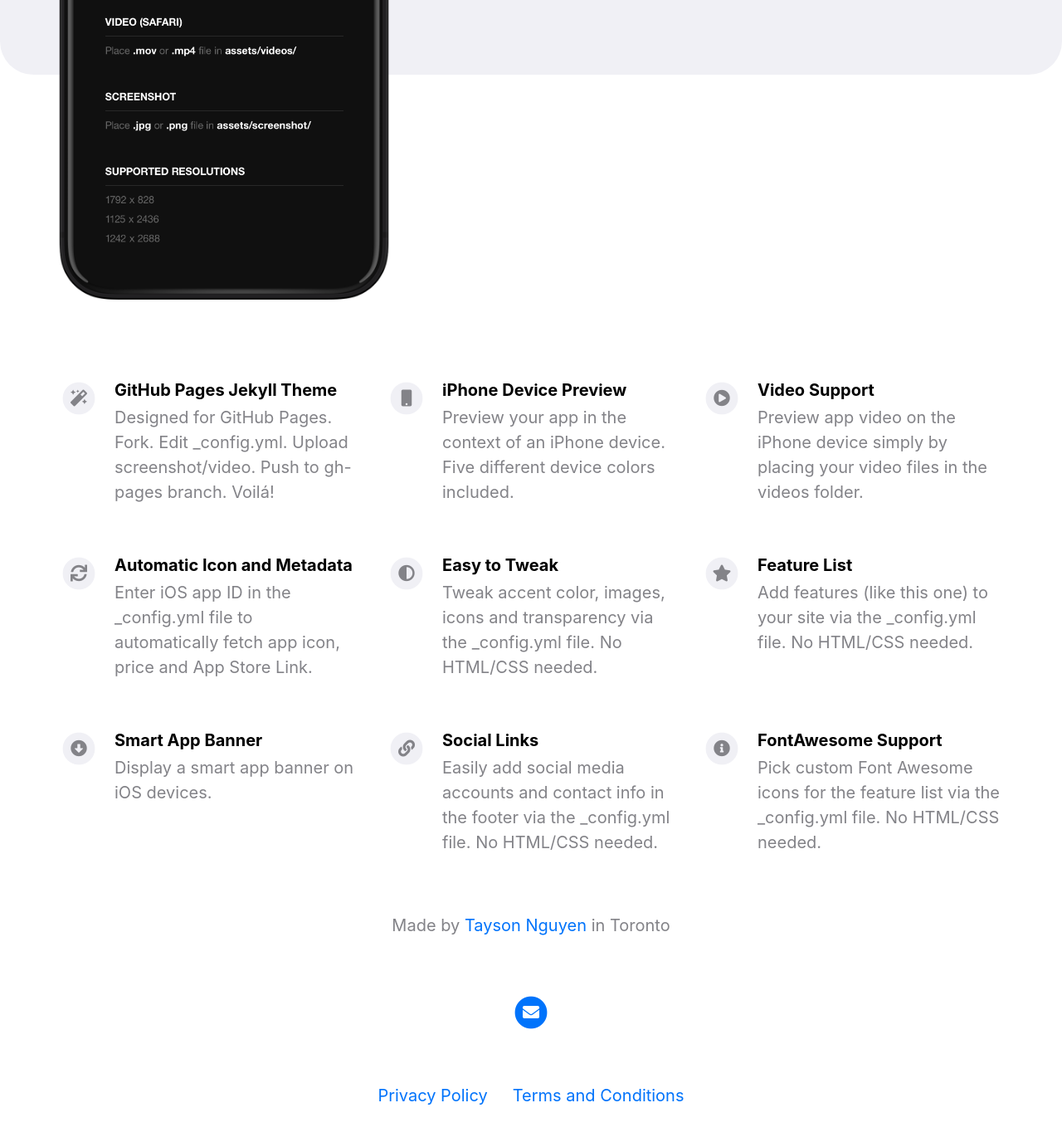
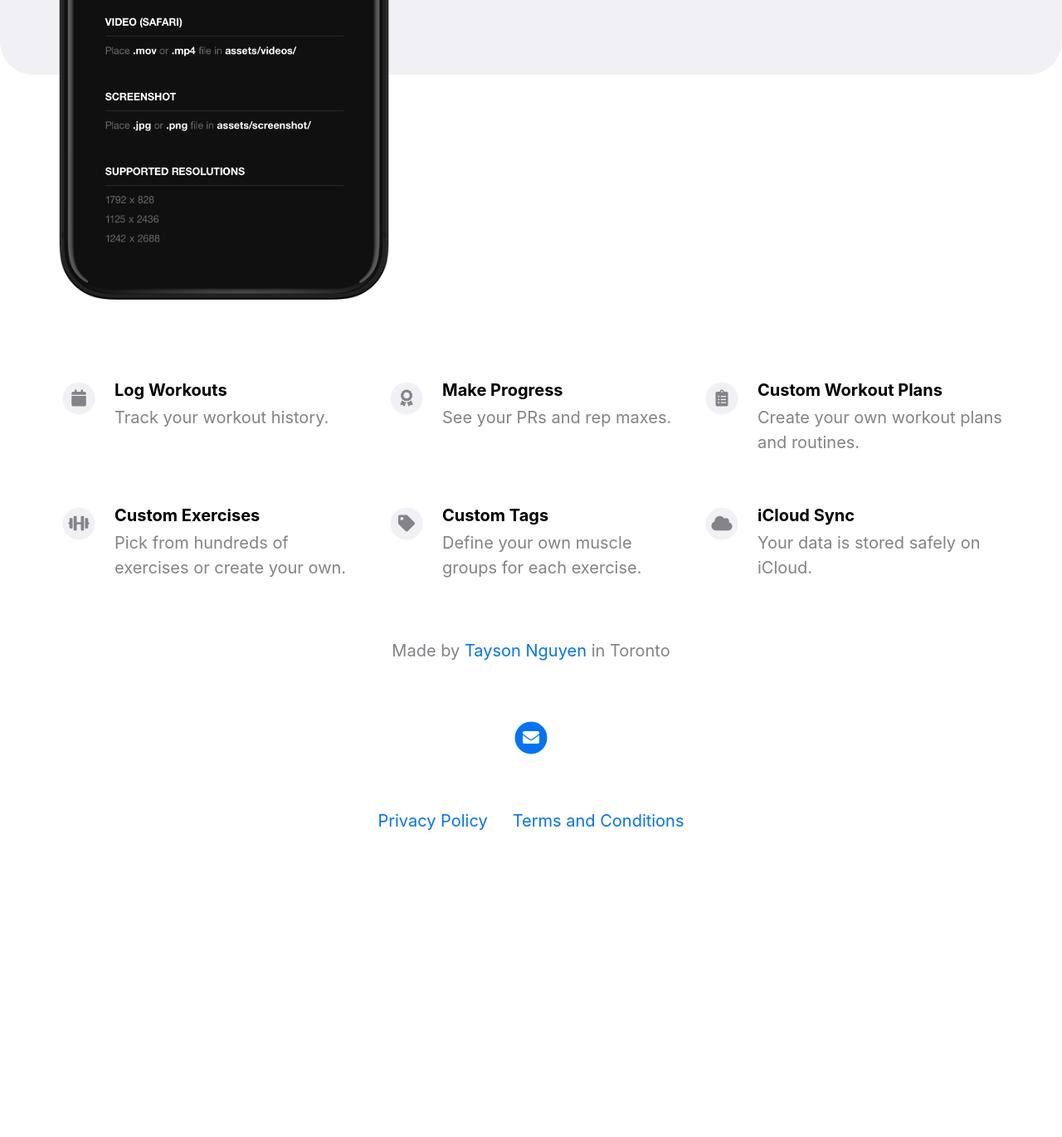
Before and after one commit to tayson/buffbuddha.com, a Jekyll site: the page built from index.html, in a window 1280 px wide and 1400 px high, scrolled down 624 px. Shown: the top 1370 px of the window at 83% size. Built offline with Jekyll 4.4.1, drawn with Linux system fonts in a browser that asks for light colours; nearby versions of some CDN libraries; after the commit the page ends 1693 px from its top, so only the background shows below that; some of the changed text lies outside the part shown.

Commit message:
update config

```diff
--- a/_config.yml
+++ b/_config.yml
@@ -13,7 +13,7 @@ presskit_download_link                    :
 app_icon                                  : assets/appicon.png                        # Automatically populates if not set and if iOS app ID is set.  Otherwise enter path to icon file manually.
 app_name                                  : Buff Buddha                               # Automatically populates if not set and if iOS app ID is set.  Otherwise enter manually.
 app_price                                 : Free                                      # Automatically populates if not set and if iOS app ID is set.  Otherwise enter manually.
-app_description                           : Write a short tagline for your app.
+app_description                           : Workout Tracker
 
 enable_smart_app_banner                   : true                                      # Set to true to show a smart app banner at top of page on mobile devices.
 
@@ -36,41 +36,41 @@ mastodon_link                             :
 # Feature List                            Edit, add or remove features to be presented.
 features                                  :
 
-  - title                                 : GitHub Pages Jekyll Theme
-    description                           : Designed for GitHub Pages. Fork. Edit _config.yml. Upload screenshot/video. Push to gh-pages branch. Voilá!
-    fontawesome_icon_name                 : magic
+  - title                                 : Log Workouts
+    description                           : Track your workout history.
+    fontawesome_icon_name                 : calendar
 
-  - title                                 : iPhone Device Preview
-    description                           : Preview your app in the context of an iPhone device. Five different device colors included.
-    fontawesome_icon_name                 : mobile
+  - title                                 : Make Progress
+    description                           : See your PRs and rep maxes.
+    fontawesome_icon_name                 : award
 
-  - title                                 : Video Support
-    description                           : Preview app video on the iPhone device simply by placing your video files in the videos folder.
-    fontawesome_icon_name                 : play-circle
+  - title                                 : Custom Workout Plans
+    description                           : Create your own workout plans and routines.
+    fontawesome_icon_name                 : clipboard-list
 
-  - title                                 : Automatic Icon and Metadata
-    description                           : Enter iOS app ID in the _config.yml file to automatically fetch app icon, price and App Store Link.
-    fontawesome_icon_name                 : sync
+  - title                                 : Custom Exercises
+    description                           : Pick from hundreds of exercises or create your own.
+    fontawesome_icon_name                 : dumbbell
 
-  - title                                 : Easy to Tweak
-    description                           : Tweak accent color, images, icons and transparency via the _config.yml file. No HTML/CSS needed.
-    fontawesome_icon_name                 : adjust
+  - title                                 : Custom Tags
+    description                           : Define your own muscle groups for each exercise.
+    fontawesome_icon_name                 : tag
 
-  - title                                 : Feature List
-    description                           : Add features (like this one) to your site via the _config.yml file. No HTML/CSS needed.
-    fontawesome_icon_name                 : star
+  - title                                 : iCloud Sync
+    description                           : Your data is stored safely on iCloud.
+    fontawesome_icon_name                 : cloud
 
-  - title                                 : Smart App Banner
-    description                           : Display a smart app banner on iOS devices.
-    fontawesome_icon_name                 : arrow-alt-circle-down
+  - title                                 : # Smart App Banner
+    description                           : # Display a smart app banner on iOS devices.
+    fontawesome_icon_name                 : # arrow-alt-circle-down
 
-  - title                                 : Social Links
-    description                           : Easily add social media accounts and contact info in the footer via the _config.yml file. No HTML/CSS needed.
-    fontawesome_icon_name                 : link
+  - title                                 : # Social Links
+    description                           : # Easily add social media accounts and contact info in the footer via the _config.yml file. No HTML/CSS needed.
+    fontawesome_icon_name                 : # link
 
-  - title                                 : FontAwesome Support
-    description                           : Pick custom Font Awesome icons for the feature list via the _config.yml file. No HTML/CSS needed.
-    fontawesome_icon_name                 : info-circle
+  - title                                 : # FontAwesome Support
+    description                           : # Pick custom Font Awesome icons for the feature list via the _config.yml file. No HTML/CSS needed.
+    fontawesome_icon_name                 : # info-circle
 
   - title                                 : # New Feature Title
     description                           : # New Feature Description
```
